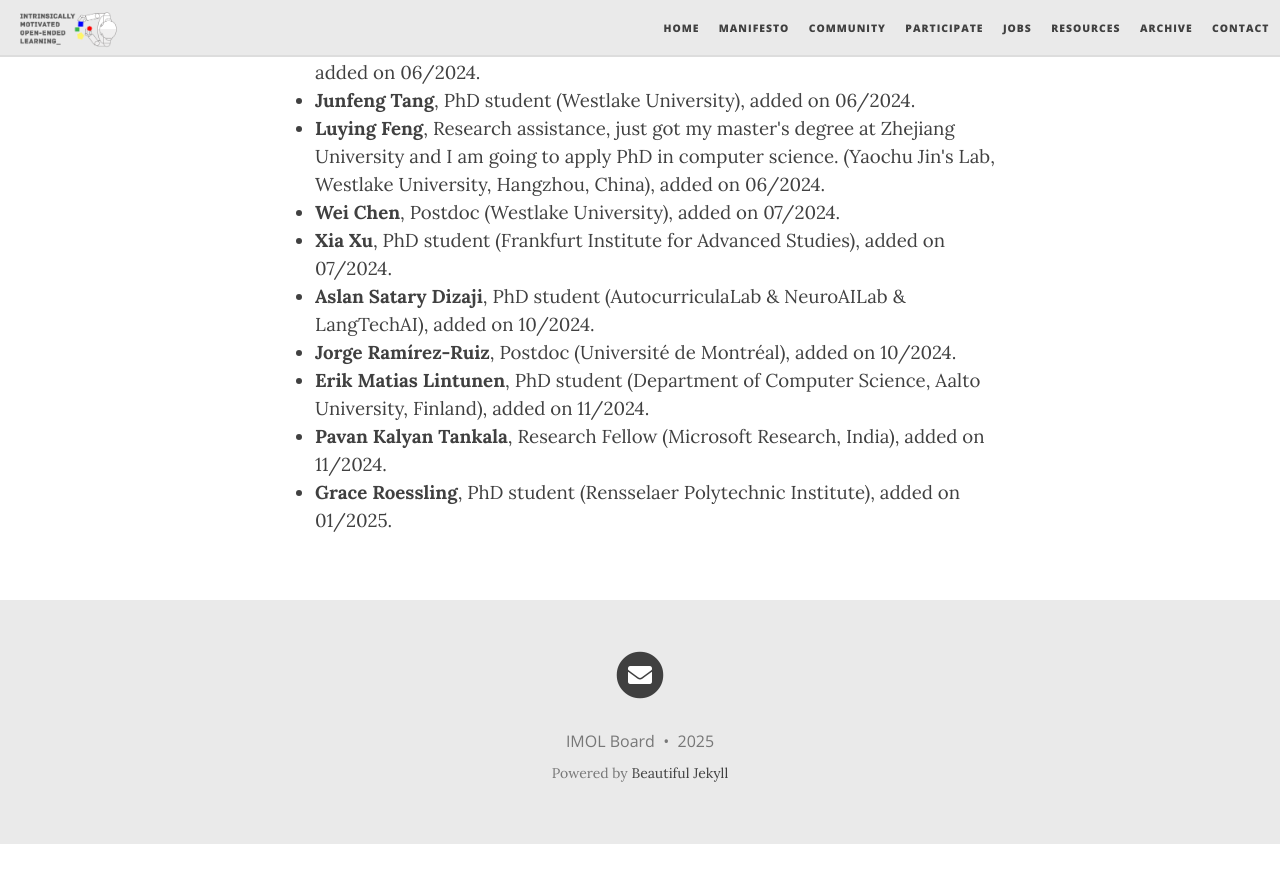
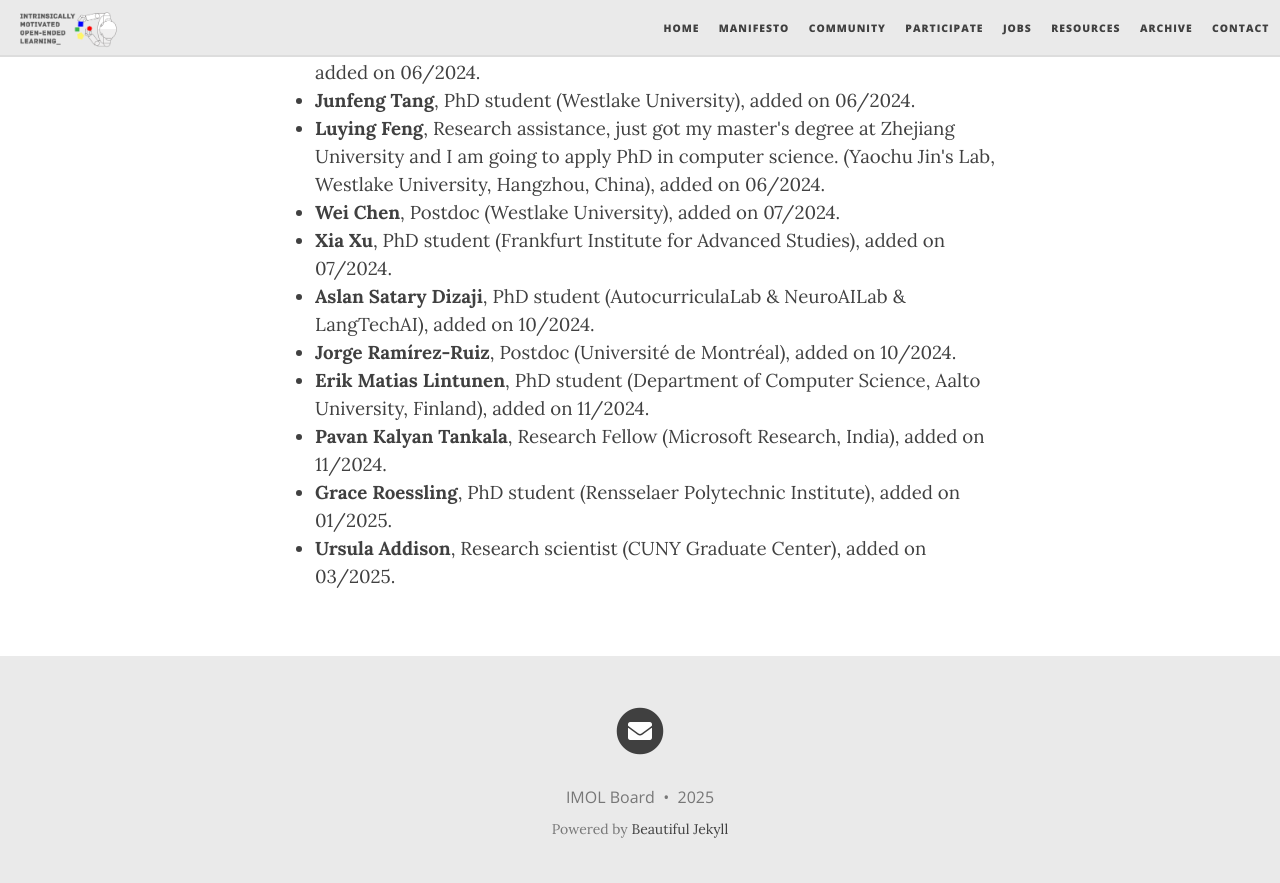
Before and after one commit to imol-community/imol-community.github.io, a Jekyll site: the page built from community.md, in a window 1280 px wide and 900 px high, scrolled down 5163 px. Shown: the top 883 px of the window. Built offline with Jekyll 4.4.1, drawn with Linux system fonts in a browser that asks for light colours; nearby versions of some CDN libraries; before the commit the page ends 6007 px from its top, so only the background shows below that.

Commit message:
update community list

```diff
--- a/community.md
+++ b/community.md
@@ -352,5 +352,6 @@ Here is the list of IMOL members:
 <li> <b>Erik Matias Lintunen</b>, PhD student (Department of Computer Science, Aalto University, Finland), added on 11/2024. </li>
 <li> <b>Pavan Kalyan Tankala</b>, Research Fellow (Microsoft Research, India), added on 11/2024. </li>
 <li> <b>Grace Roessling</b>, PhD student (Rensselaer Polytechnic Institute), added on 01/2025. </li>
+<li> <b>Ursula Addison</b>, Research scientist (CUNY Graduate Center), added on 03/2025.</li>
 </ul>
 </div>
```
